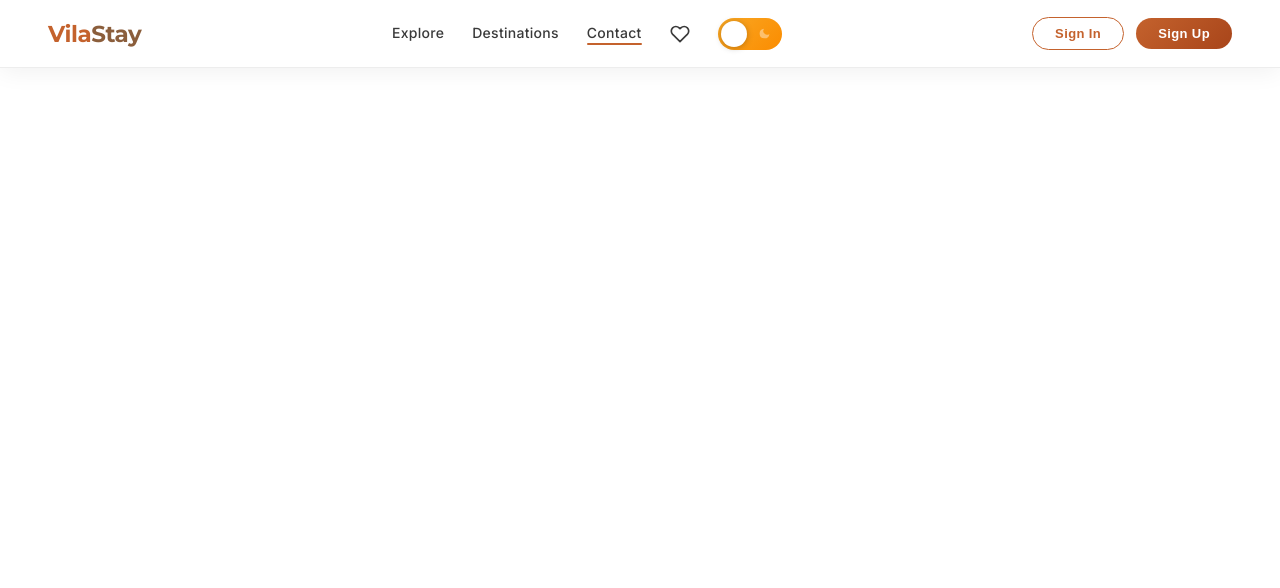
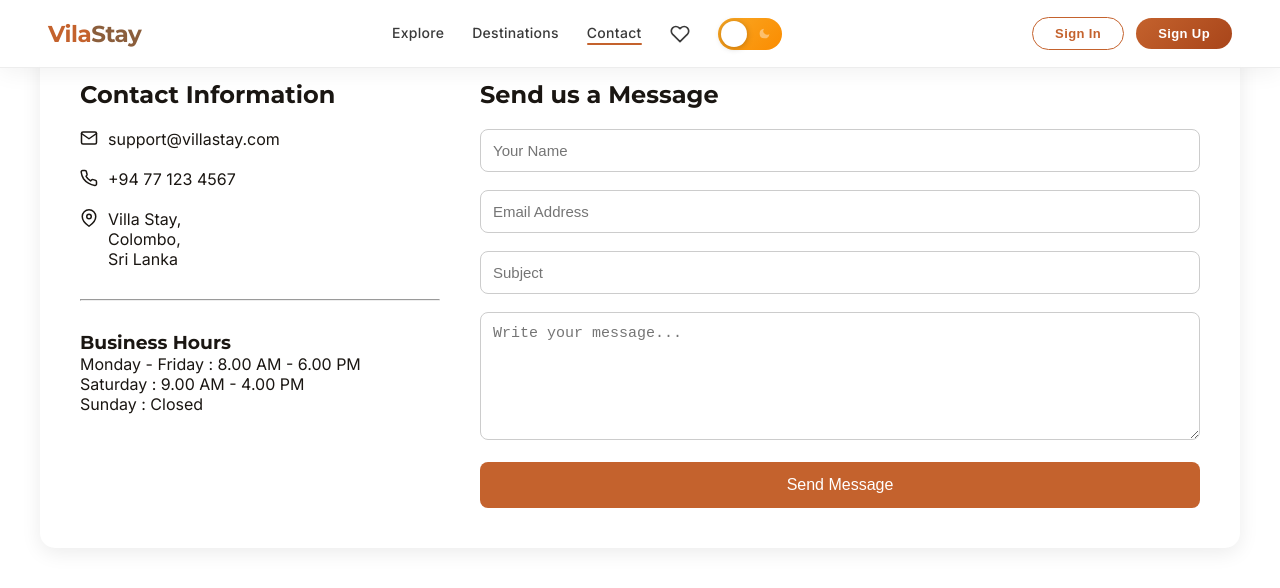
Before and after one commit to tharushi755/Property_rental_management_system, a React (Create React App) app in the folder property-rental-frontend (2)/property-rental-frontend/: page /contact in a window 1280 px wide. Shown: the top 588 px of the page. Built offline with nearby package versions, Linux system fonts and the light colour scheme.

Commit message:
Added contact page and fixed the routing

```diff
--- a/property-rental-frontend (2)/property-rental-frontend/src/App.js
+++ b/property-rental-frontend (2)/property-rental-frontend/src/App.js
@@ -21,6 +21,8 @@ import AdminLayout from './pages/admin/AdminLayout';
 import AddPropertyPage from './pages/AddPropertyPage';
 import PaymentSuccessPage from './pages/PaymentSuccessPage';
 import TransactionHistoryPage from './pages/TransactionHistoryPage';
+import ContactPage from './pages/ContactPage';
+
 import './App.css';
 
 function AppContent() {
@@ -88,6 +90,7 @@ function AppContent() {
             <Route path="/payment-success" element={user ? <PaymentSuccessPage /> : <Navigate to="/login" />} />
             <Route path="/transactions" element={user ? <TransactionHistoryPage /> : <Navigate to="/login" />} />
             <Route path="/destination/:slug" element={<DestinationPage />} />
+            <Route path="/contact" element={<ContactPage />} />
             <Route path="/add-property" element={user && (user.role === 'OWNER' || user.role === 'ADMIN') ? <AddPropertyPage /> : <Navigate to="/" />} />
             <Route path="/admin" element={isAdmin ? <AdminLayout /> : <Navigate to="/" />}>
               <Route index element={<AdminDashboard />} />
--- a/property-rental-frontend (2)/property-rental-frontend/src/pages/ContactPage.jsx
+++ b/property-rental-frontend (2)/property-rental-frontend/src/pages/ContactPage.jsx
@@ -1,38 +1,221 @@
 import React, { useState } from 'react';
-import { CheckCircleIcon, MailIcon, PhoneIcon, MapPinIcon } from '../components/Icons';
+import {
+  CheckCircleIcon,
+  MailIcon,
+  PhoneIcon,
+  MapPinIcon,
+} from '../components/Icons';
 
 function ContactPage() {
   const [submitted, setSubmitted] = useState(false);
+  const [loading, setLoading] = useState(false);
+
+  const [formData, setFormData] = useState({
+    name: '',
+    email: '',
+    subject: '',
+    message: '',
+  });
+
+  const handleChange = (e) => {
+    setFormData({
+      ...formData,
+      [e.target.name]: e.target.value,
+    });
+  };
+
+  const handleSubmit = async (e) => {
+    e.preventDefault();
+
+    setLoading(true);
+
+    // Backend API call එක මෙතන දාන්න
+    // await fetch(...)
+
+    setTimeout(() => {
+      setLoading(false);
+      setSubmitted(true);
+
+      setFormData({
+        name: '',
+        email: '',
+        subject: '',
+        message: '',
+      });
+    }, 1000);
+  };
 
   if (submitted) {
     return (
-      <div style={{ textAlign: 'center', padding: '60px', background: 'white', borderRadius: '16px', margin: '40px' }}>
-        <CheckCircleIcon size={40} stroke="#2E7D32" style={{marginBottom:12}}/><h2>Message Sent!</h2>
-        <p>We'll get back to you within 24 hours.</p>
-        <button onClick={() => setSubmitted(false)} style={{ background: '#C4622D', color: 'white', border: 'none', padding: '10px 24px', borderRadius: '8px', marginTop: '20px', cursor: 'pointer' }}>Send Another</button>
+      <div
+        style={{
+          maxWidth: "600px",
+          margin: "60px auto",
+          padding: "50px",
+          background: "#fff",
+          borderRadius: "15px",
+          textAlign: "center",
+          boxShadow: "0 5px 20px rgba(0,0,0,0.1)",
+        }}
+      >
+        <CheckCircleIcon size={55} stroke="#2E7D32" />
+
+        <h2 style={{ marginTop: "20px" }}>
+          Message Sent Successfully!
+        </h2>
+
+        <p style={{ color: "#666" }}>
+          Thank you for contacting Villa Stay.
+          <br />
+          Our team will contact you within 24 hours.
+        </p>
+
+        <button
+          onClick={() => setSubmitted(false)}
+          style={{
+            marginTop: "25px",
+            padding: "12px 30px",
+            background: "#C4622D",
+            color: "#fff",
+            border: "none",
+            borderRadius: "8px",
+            cursor: "pointer",
+            fontSize: "16px",
+          }}
+        >
+          Send Another Message
+        </button>
       </div>
     );
   }
 
   return (
-    <div style={{ display: 'grid', gridTemplateColumns: '1fr 2fr', gap: '40px', padding: '40px', background: 'white', borderRadius: '16px', margin: '20px' }}>
+    <div
+      style={{
+        maxWidth: "1200px",
+        margin: "40px auto",
+        display: "grid",
+        gridTemplateColumns: "1fr 2fr",
+        gap: "40px",
+        background: "#fff",
+        padding: "40px",
+        borderRadius: "15px",
+        boxShadow: "0 5px 20px rgba(0,0,0,0.08)",
+      }}
+    >
+      {/* Left Side */}
+
       <div>
-        <h2 style={{ fontFamily: "'Montserrat', sans-serif" }}>Get in Touch</h2>
-        <p style={{display:'flex',alignItems:'center',gap:'8px'}}><MailIcon size={15}/> support@vilastay.com</p>
-        <p style={{display:'flex',alignItems:'center',gap:'8px'}}><PhoneIcon size={15}/> +1 (555) 123-4567</p>
-        <p style={{display:'flex',alignItems:'center',gap:'8px'}}><MapPinIcon size={15}/> 123 Travel Street, Suite 100</p>
+        <h2 style={{ marginBottom: "20px" }}>
+          Contact Information
+        </h2>
+
+        <p style={{ display: "flex", gap: "10px", marginBottom: "20px" }}>
+          <MailIcon size={18} />
+          support@villastay.com
+        </p>
+
+        <p style={{ display: "flex", gap: "10px", marginBottom: "20px" }}>
+          <PhoneIcon size={18} />
+          +94 77 123 4567
+        </p>
+
+        <p style={{ display: "flex", gap: "10px" }}>
+          <MapPinIcon size={18} />
+          Villa Stay,
+          <br />
+          Colombo,
+          <br />
+          Sri Lanka
+        </p>
+
+        <hr style={{ margin: "30px 0" }} />
+
+        <h3>Business Hours</h3>
+
+        <p>Monday - Friday : 8.00 AM - 6.00 PM</p>
+        <p>Saturday : 9.00 AM - 4.00 PM</p>
+        <p>Sunday : Closed</p>
       </div>
+
+      {/* Right Side */}
+
       <div>
-        <h3>Send us a message</h3>
-        <form onSubmit={(e) => { e.preventDefault(); setSubmitted(true); }}>
-          <input type="text" placeholder="Name" required style={{ width: '100%', padding: '10px', marginBottom: '15px', border: '1px solid #E8D5B7', borderRadius: '8px' }} />
-          <input type="email" placeholder="Email" required style={{ width: '100%', padding: '10px', marginBottom: '15px', border: '1px solid #E8D5B7', borderRadius: '8px' }} />
-          <textarea placeholder="Message" rows="5" required style={{ width: '100%', padding: '10px', marginBottom: '15px', border: '1px solid #E8D5B7', borderRadius: '8px' }} />
-          <button type="submit" style={{ background: '#C4622D', color: 'white', border: 'none', padding: '12px 24px', borderRadius: '8px', cursor: 'pointer' }}>Send Message</button>
+        <h2 style={{ marginBottom: "20px" }}>
+          Send us a Message
+        </h2>
+
+        <form onSubmit={handleSubmit}>
+          <input
+            type="text"
+            name="name"
+            placeholder="Your Name"
+            required
+            value={formData.name}
+            onChange={handleChange}
+            style={inputStyle}
+          />
+
+          <input
+            type="email"
+            name="email"
+            placeholder="Email Address"
+            required
+            value={formData.email}
+            onChange={handleChange}
+            style={inputStyle}
+          />
+
+          <input
+            type="text"
+            name="subject"
+            placeholder="Subject"
+            required
+            value={formData.subject}
+            onChange={handleChange}
+            style={inputStyle}
+          />
+
+          <textarea
+            rows="6"
+            name="message"
+            placeholder="Write your message..."
+            required
+            value={formData.message}
+            onChange={handleChange}
+            style={inputStyle}
+          />
+
+          <button
+            type="submit"
+            disabled={loading}
+            style={{
+              width: "100%",
+              padding: "14px",
+              background: "#C4622D",
+              color: "#fff",
+              border: "none",
+              borderRadius: "8px",
+              cursor: "pointer",
+              fontSize: "16px",
+            }}
+          >
+            {loading ? "Sending..." : "Send Message"}
+          </button>
         </form>
       </div>
     </div>
   );
 }
 
+const inputStyle = {
+  width: "100%",
+  padding: "12px",
+  marginBottom: "18px",
+  borderRadius: "8px",
+  border: "1px solid #ccc",
+  fontSize: "15px",
+  boxSizing: "border-box",
+};
+
 export default ContactPage;
```
